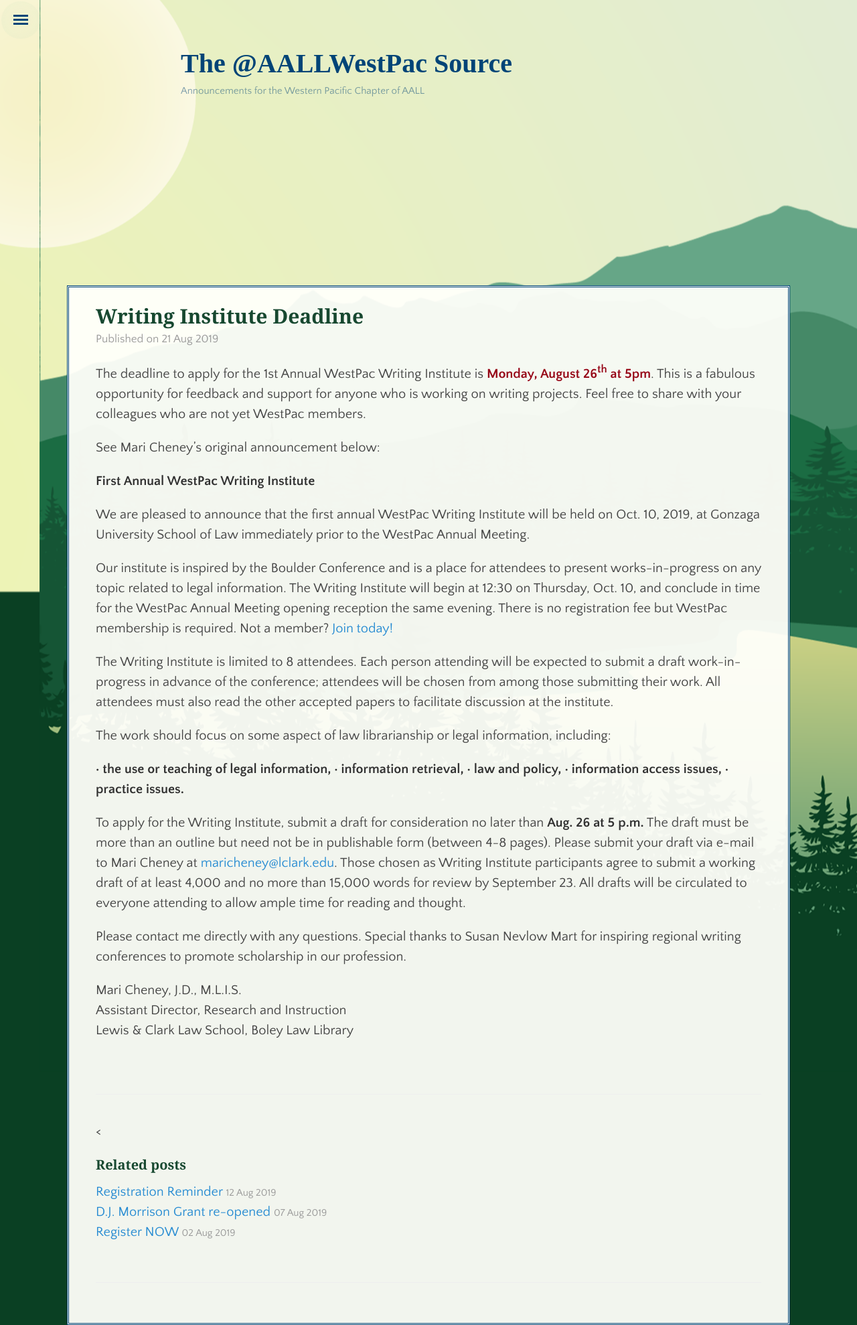
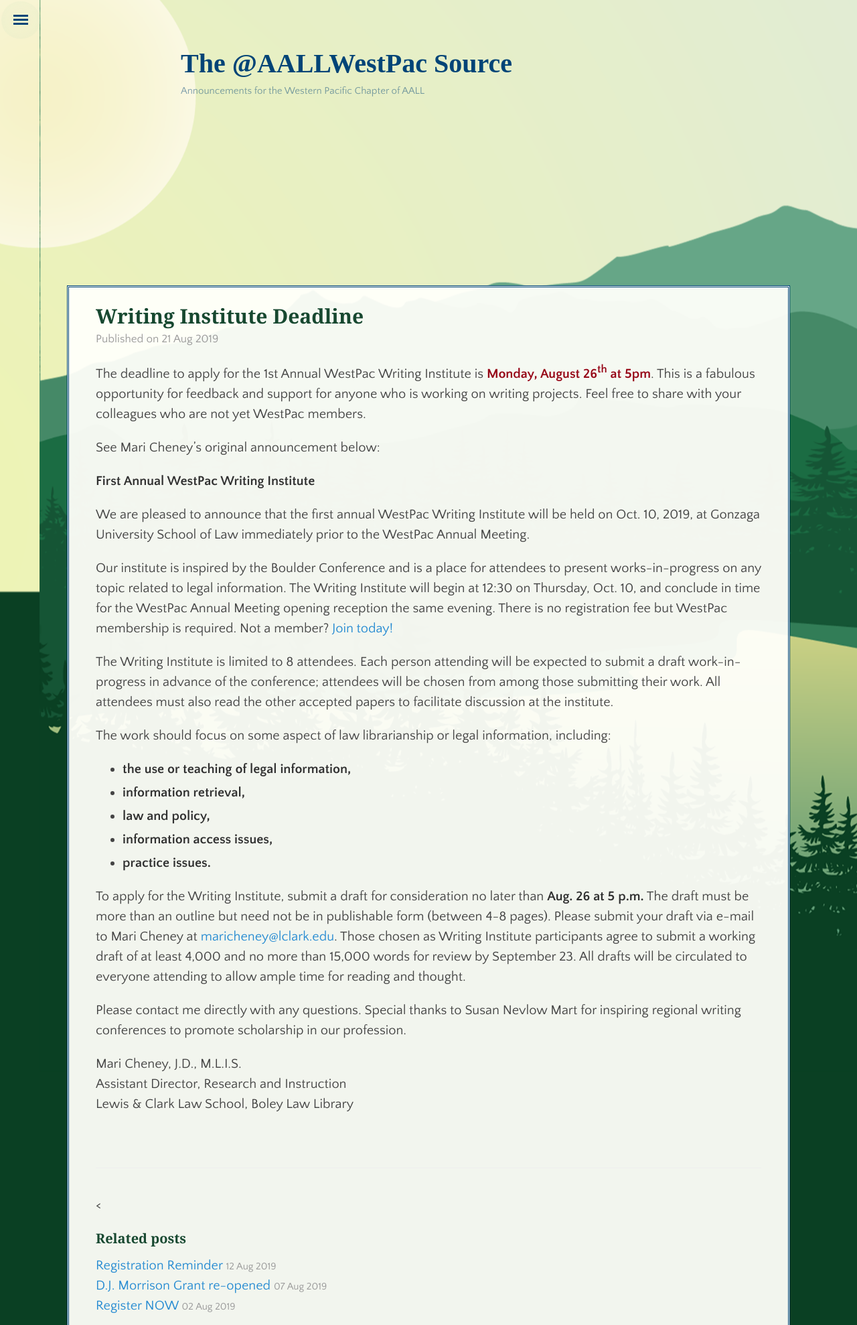
Before and after one commit to aallwestpac/aallwestpac.github.io, a Jekyll site: the page built from _posts/2019-08-21-writing-institute-deadline.md, in a window 1280 px wide. Shown: the whole page at 67% size. Built offline with Jekyll 4.4.1, drawn with Linux system fonts in a browser that asks for light colours; some web fonts are replaced.

```diff
--- a/_posts/2019-08-21-writing-institute-deadline.md
+++ b/_posts/2019-08-21-writing-institute-deadline.md
@@ -20,11 +20,11 @@ The Writing Institute is limited to 8 attendees. Each person attending will be e
 
 The work should focus on some aspect of law librarianship or legal information, including:
 
-**· the use or teaching of legal information,
-·  information retrieval,
-·  law and policy,
-·  information access issues,
-·  practice issues.**
+* __the use or teaching of legal information,__
+* __information retrieval,__
+* __law and policy,__
+* __information access issues,__
+* __practice issues.__
 
 To apply for the Writing Institute, submit a draft for consideration no later than **Aug. 26 at 5 p.m.** The draft must be more than an outline but need not be in publishable form (between 4-8 pages). Please submit your draft via e-mail to Mari Cheney at [maricheney@lclark.edu](mailto:maricheney@lclark.edu). Those chosen as Writing Institute participants agree to submit a working draft of at least 4,000 and no more than 15,000 words for review by September 23. All drafts will be circulated to everyone attending to allow ample time for reading and thought.
 
```
